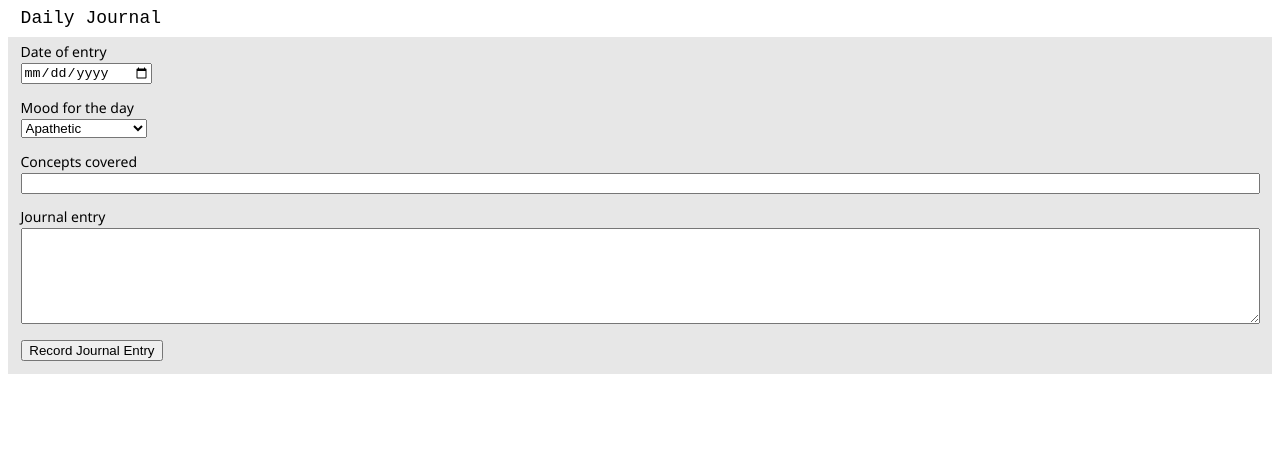
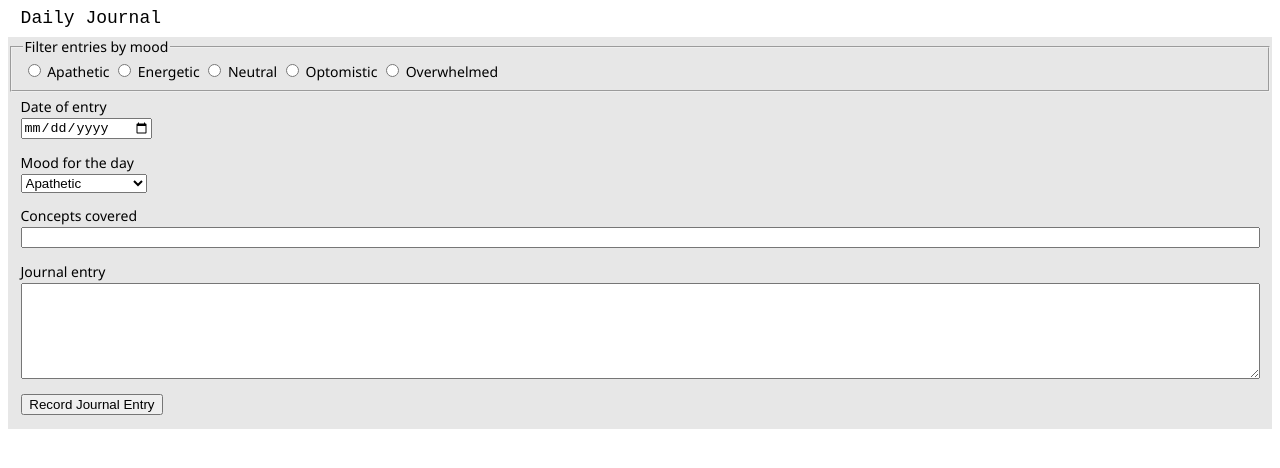
Before and after one commit to ZachNich/daily_journal, a plain HTML site: page index.html in a window 1280 px wide. Drawn offline with Linux system fonts and the light colour scheme.

Commit message:
DJ8 complete

```diff
--- a/index.html
+++ b/index.html
@@ -9,6 +9,19 @@
 <body>
     <heading class="heading__form">Daily Journal</heading>
     <form action="">
+        <fieldset class="fieldset__filter">
+            <legend>Filter entries by mood</legend>
+            <input type="radio" name="mood__filter" id="apathetic_filter" value="Apathetic">
+            <label for="apathetic_filter">Apathetic</label>
+            <input type="radio" name="mood__filter" id="energetic_filter" value="Energetic">
+            <label for="energetic_filter">Energetic</label>
+            <input type="radio" name="mood__filter" id="neutral_filter" value="Neutral">
+            <label for="neutral_filter">Neutral</label>
+            <input type="radio" name="mood__filter" id="optomistic_filter" value="Optomistic">
+            <label for="optomistic_filter">Optomistic</label>
+            <input type="radio" name="mood__filter" id="overwhelmed_filter" value="Overwhelmed">
+            <label for="overwhelmed_filter">Overwhelmed</label>
+        </fieldset>
         <fieldset class="fieldset__journal">
             <label for="journalDate">Date of entry</label>
             <input type="date" name="journalDate" id="journalDate">
--- a/scripts/data.js
+++ b/scripts/data.js
@@ -4,7 +4,6 @@ const API = {
             .then(response => response.json())
     },
     saveJournalEntry (entry) {
-        console.log(entry)
         return fetch('http://localhost:3000/entries', {
             method: "POST",
             headers: {
--- a/scripts/entriesDOM.js
+++ b/scripts/entriesDOM.js
@@ -1,6 +1,7 @@
 import entryComponent from './entryComponent.js'
 
 const renderJournalEntries = (entries) => {
+    document.querySelector('.entryLog').innerHTML = '';
     entries.forEach(entry => {
         document.querySelector('.entryLog').innerHTML += entryComponent.makeJournalEntryComponent(entry);
     });
--- a/scripts/journal.js
+++ b/scripts/journal.js
@@ -39,3 +39,11 @@ document.querySelector('.button__journal').addEventListener('click', event => {
         } else window.alert('Please complete the required fields.')
     }
 })
+
+document.getElementsByName('mood__filter').forEach(element => element.addEventListener('click', event => {
+    const mood = event.target.value;
+    data.getJournalEntries()
+    .then(data => {
+        entriesDOM.renderJournalEntries(data.filter(entry => entry.mood == mood));
+    }
+)}))
```
